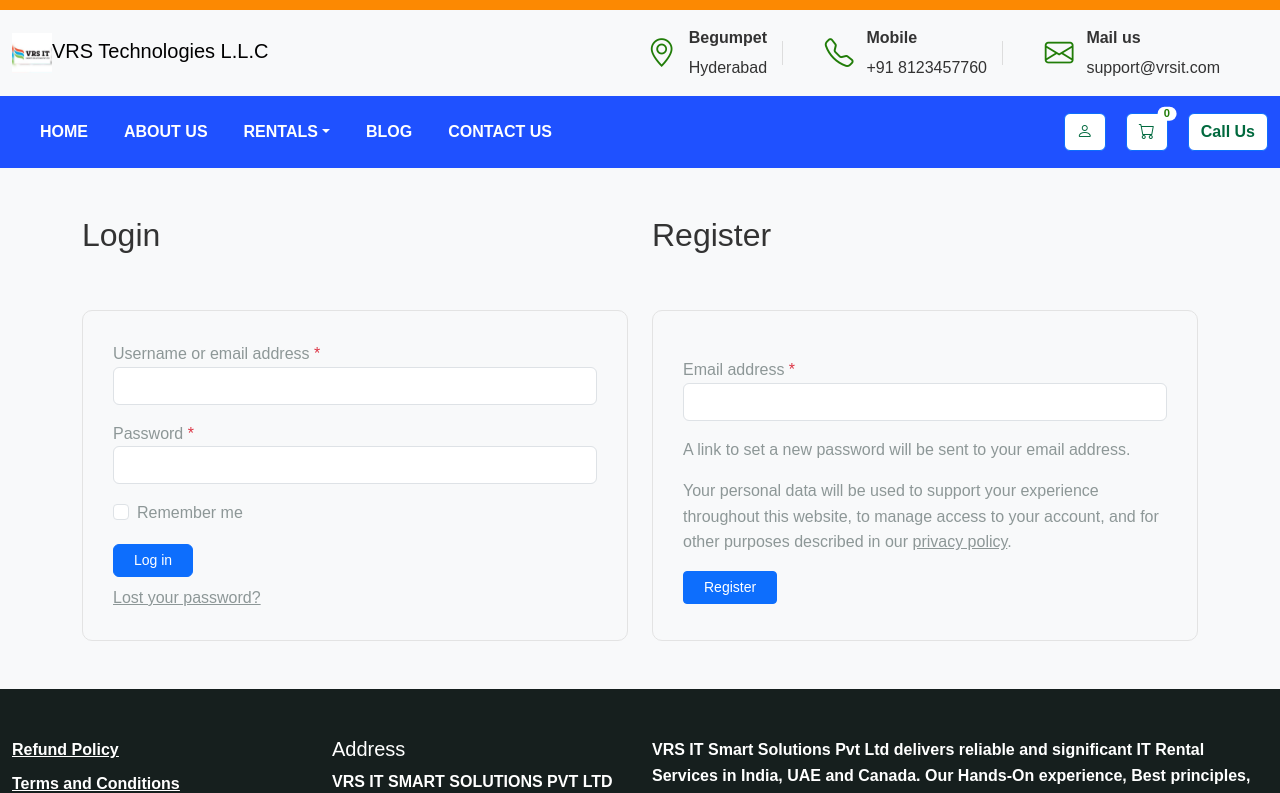
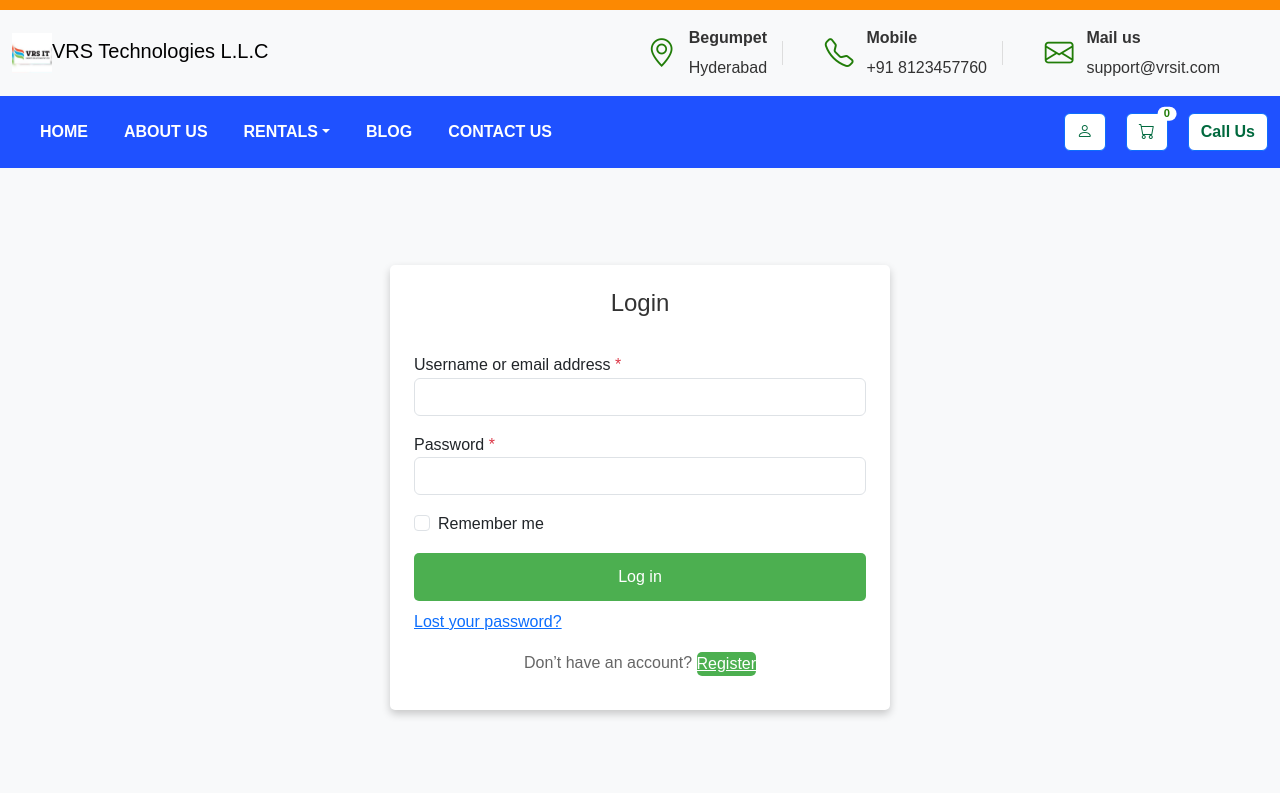
Before and after one commit to Rahulraj888/VRS-IT-React, a React (Vite) app: page /login in a window 1280 px wide. Shown: the top 793 px of the page. Built offline with nearby package versions, Linux system fonts and the light colour scheme.

Commit message:
login page added

```diff
--- /dev/null
+++ b/src/components/login/LoginForm.jsx
@@ -0,0 +1,33 @@
+// src/components/LoginForm.jsx
+import React from 'react';
+
+export default function LoginForm({ onSubmit }) {
+  return (
+    <form className="mt-4" onSubmit={onSubmit}>
+      <div className="form-group mb-3">
+        <label htmlFor="loginEmail">
+          Username or email address <span className="text-danger">*</span>
+        </label>
+        <input type="email" className="form-control" id="loginEmail" required />
+      </div>
+      <div className="form-group mb-3">
+        <label htmlFor="loginPassword">
+          Password <span className="text-danger">*</span>
+        </label>
+        <input type="password" className="form-control" id="loginPassword" required />
+      </div>
+      <div className="form-group form-check mb-3">
+        <input type="checkbox" className="form-check-input" id="rememberMe" />
+        <label className="form-check-label" htmlFor="rememberMe">
+          Remember me
+        </label>
+      </div>
+      <button type="submit" className="btn btn-primary w-100">
+        Log in
+      </button>
+      <a href="#" className="d-block mt-2">
+        Lost your password?
+      </a>
+    </form>
+  );
+}
--- /dev/null
+++ b/src/components/login/RegisterForm.jsx
@@ -0,0 +1,46 @@
+// src/components/RegisterForm.jsx
+import React from 'react';
+
+export default function RegisterForm({
+  registerEmail,
+  registerPassword,
+  registerError,
+  setRegisterEmail,
+  setRegisterPassword,
+  onSubmit
+}) {
+  return (
+    <form className="mt-4" onSubmit={onSubmit}>
+      <div className="form-group mb-3">
+        <label htmlFor="registerEmail">
+          Email address <span className="text-danger">*</span>
+        </label>
+        <input
+          type="email"
+          className={`form-control ${registerError ? 'is-invalid' : ''}`}
+          id="registerEmail"
+          value={registerEmail}
+          onChange={(e) => setRegisterEmail(e.target.value)}
+        />
+        {registerError && <div className="invalid-feedback">{registerError}</div>}
+      </div>
+
+      <div className="form-group mb-3">
+        <label htmlFor="registerPassword">
+          Password <span className="text-danger">*</span>
+        </label>
+        <input
+          type="password"
+          className="form-control"
+          id="registerPassword"
+          value={registerPassword}
+          onChange={(e) => setRegisterPassword(e.target.value)}
+        />
+      </div>
+
+      <button type="submit" className="btn btn-primary w-100">
+        Register
+      </button>
+    </form>
+  );
+}
--- /dev/null
+++ b/src/components/login/ToastNotification.jsx
@@ -0,0 +1,20 @@
+// src/components/ToastNotification.jsx
+import React from 'react';
+
+export default function ToastNotification({ visible, onClose }) {
+  if (!visible) return null;
+
+  return (
+    <div className="toast-container position-fixed bottom-0 end-0 p-3">
+      <div className="toast show" role="alert" aria-live="assertive" aria-atomic="true">
+        <div className="toast-header">
+          <strong className="me-auto">Registration Successful</strong>
+          <button type="button" className="btn-close" onClick={onClose}></button>
+        </div>
+        <div className="toast-body">
+          You have been registered successfully.
+        </div>
+      </div>
+    </div>
+  );
+}
--- a/src/pages/Login.jsx
+++ b/src/pages/Login.jsx
@@ -1,27 +1,50 @@
+// src/pages/Login.jsx
 import React, { useState } from 'react';
 import '../styles/login.css';
 import '../styles/styles.css';
+import LoginForm from '../components/login/LoginForm';
+import RegisterForm from '../components/login/RegisterForm';
+import ToastNotification from '../components/login/ToastNotification';
 
 function Login() {
-  // State for registration form
+  // Toggle between Login and Register
+  const [isRegister, setIsRegister] = useState(false);
+
+  // Registration form state
   const [registerEmail, setRegisterEmail] = useState('');
+  const [registerPassword, setRegisterPassword] = useState('');
   const [registerError, setRegisterError] = useState('');
   const [toastVisible, setToastVisible] = useState(false);
+
+  // Handler for toggling between login and register
+  const handleToggle = () => {
+    setIsRegister(!isRegister);
+    // Reset register fields if toggling away
+    setRegisterEmail('');
+    setRegisterPassword('');
+    setRegisterError('');
+  };
+
+  // Handler for login form submission
+  const handleLoginSubmit = (e) => {
+    e.preventDefault();
+    alert('Logged in successfully (demo)!');
+  };
 
   // Handler for register form submission
   const handleRegisterSubmit = (e) => {
     e.preventDefault();
-    // Simple email validation pattern
+    // Basic email validation
     const emailPattern = /^[a-zA-Z0-9._%+-]+@[a-zA-Z0-9.-]+\.[a-zA-Z]{2,}$/;
     if (!registerEmail || !emailPattern.test(registerEmail)) {
       setRegisterError('Please enter a valid email address.');
     } else {
       setRegisterError('');
-      // Prevent actual submission and show toast
       setToastVisible(true);
-      setRegisterEmail(''); // clear the input field
+      setRegisterEmail('');
+      setRegisterPassword('');
 
-      // Hide toast after 3 seconds (optional)
+      // Hide toast after 3 seconds
       setTimeout(() => {
         setToastVisible(false);
       }, 3000);
@@ -29,93 +52,43 @@
   };
 
   return (
-    <div className="container my-5">
-      <div className="row equal-height">
-        {/* Login Form */}
-        <div className="col-md-6 mb-4 mb-md-0">
-          <h2>Login</h2>
-          <div className="form-container mt-5">
-            <form>
-              <div className="form-group">
-                <label htmlFor="loginEmail">
-                  Username or email address <span className="text-danger">*</span>
-                </label>
-                <input type="email" className="form-control" id="loginEmail" />
-              </div>
-              <div className="form-group mt-3">
-                <label htmlFor="loginPassword">
-                  Password <span className="text-danger">*</span>
-                </label>
-                <input type="password" className="form-control" id="loginPassword" />
-              </div>
-              <div className="form-group form-check mt-3">
-                <input type="checkbox" className="form-check-input" id="rememberMe" />
-                <label className="form-check-label" htmlFor="rememberMe">
-                  Remember me
-                </label>
-              </div>
-              <button type="submit" className="btn btn-primary mt-3">
-                Log in
-              </button>
-              <a href="#" className="d-block mt-2">
-                Lost your password?
-              </a>
-            </form>
-          </div>
-        </div>
+    <div className="d-flex flex-column align-items-center justify-content-center" style={{ minHeight: '80vh' }}>
+      <div className="card p-4" style={{ maxWidth: '500px', width: '100%' }}>
+        <h2 className="text-center">{isRegister ? 'Register' : 'Login'}</h2>
 
-        {/* Registration Form */}
-        <div className="col-md-6">
-          <h2>Register</h2>
-          <div className="form-container mt-5">
-            <form id="registerForm" onSubmit={handleRegisterSubmit}>
-              <div className="form-group mt-3">
-                <label htmlFor="registerEmail">
-                  Email address <span className="text-danger">*</span>
-                </label>
-                <input
-                  type="email"
-                  className={`form-control ${registerError ? 'is-invalid' : ''}`}
-                  id="registerEmail"
-                  value={registerEmail}
-                  onChange={(e) => setRegisterEmail(e.target.value)}
-                />
-                {registerError && <div className="invalid-feedback">{registerError}</div>}
-              </div>
-              <p className="mt-3">
-                A link to set a new password will be sent to your email address.
-              </p>
-              <p className="mt-3">
-                Your personal data will be used to support your experience throughout this website,
-                to manage access to your account, and for other purposes described in our{' '}
-                <a href="#">privacy policy</a>.
-              </p>
-              <button type="submit" className="btn btn-primary btn-sm mt-3">
+        {!isRegister ? (
+          <LoginForm onSubmit={handleLoginSubmit} />
+        ) : (
+          <RegisterForm
+            registerEmail={registerEmail}
+            registerPassword={registerPassword}
+            registerError={registerError}
+            setRegisterEmail={setRegisterEmail}
+            setRegisterPassword={setRegisterPassword}
+            onSubmit={handleRegisterSubmit}
+          />
+        )}
+
+        <div className="text-center mt-3">
+          {!isRegister ? (
+            <p>
+              Don’t have an account?{' '}
+              <button type="button" className="btn btn-link p-0" onClick={handleToggle}>
                 Register
               </button>
-            </form>
-          </div>
+            </p>
+          ) : (
+            <p>
+              Already have an account?{' '}
+              <button type="button" className="btn btn-link p-0" onClick={handleToggle}>
+                Login
+              </button>
+            </p>
+          )}
         </div>
       </div>
 
-      {/* Toast Notification */}
-      {toastVisible && (
-        <div className="toast-container position-fixed bottom-0 end-0 p-3">
-          <div className="toast show" role="alert" aria-live="assertive" aria-atomic="true">
-            <div className="toast-header">
-              <strong className="me-auto">Registration Successful</strong>
-              <button
-                type="button"
-                className="btn-close"
-                onClick={() => setToastVisible(false)}
-              ></button>
-            </div>
-            <div className="toast-body">
-              A link to set a new password has been sent to your email address.
-            </div>
-          </div>
-        </div>
-      )}
+      <ToastNotification visible={toastVisible} onClose={() => setToastVisible(false)} />
     </div>
   );
 }
```
